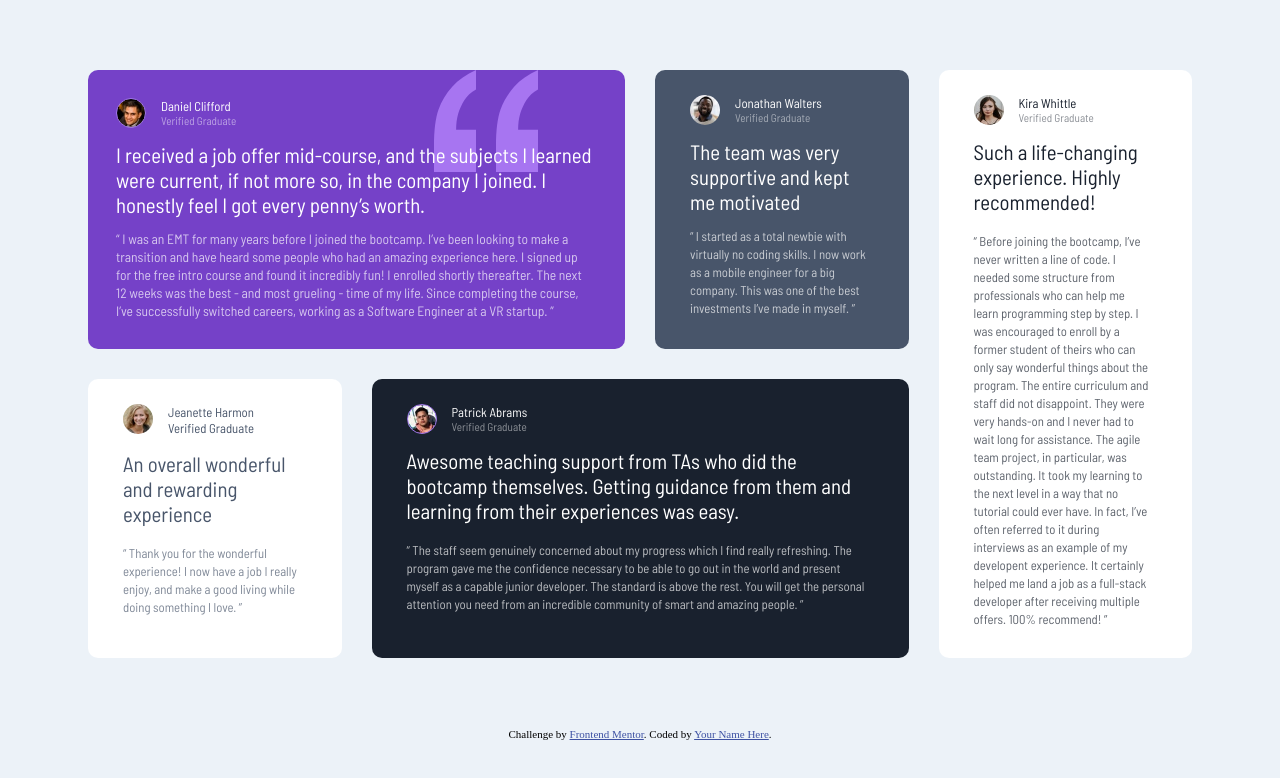
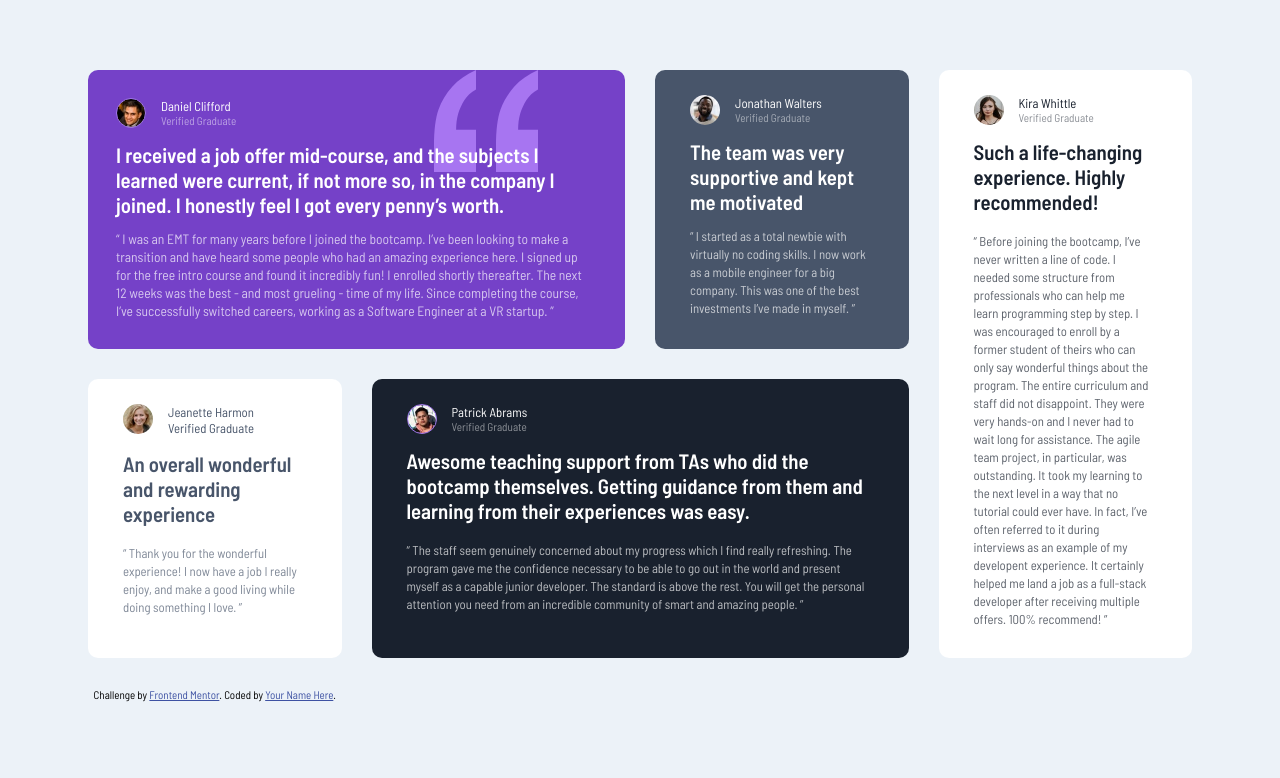
Before and after one commit to DawidMTX/testimonials-grid-section-main, a plain HTML site: page index.html in a window 1280 px wide. Drawn offline with Linux system fonts and the light colour scheme.

Commit message:
fix bugs in html and css

```diff
--- a/index.html
+++ b/index.html
@@ -22,10 +22,10 @@
           <div class="container-1__person__name">Daniel Clifford</div>
           <div class="container-1__person__verified">Verified Graduate</div>
       </div>
-      <div class="container-1__description">
+      <h2 class="container-1__description">
           I received a job offer mid-course, and the subjects I learned were current, if not more so,
           in the company I joined. I honestly feel I got every penny’s worth.
-      </div>
+      </h2>
       <div class="container-1__quote">
           “ I was an EMT for many years before I joined the bootcamp. I’ve been looking to make a
           transition and have heard some people who had an amazing experience here. I signed up
@@ -40,9 +40,9 @@
           <div class="container-2__person__name">Jonathan Walters</div>
           <div class="container-2__person__verified">Verified Graduate</div>
       </div>
-      <div class="container-2__description">
+      <h2 class="container-2__description">
           The team was very supportive and kept me motivated
-      </div>
+      </h2>
       <div class="container-2__quote">
           “ I started as a total newbie with virtually no coding skills. I now work as a mobile engineer
           for a big company. This was one of the best investments I’ve made in myself. ”
@@ -54,9 +54,9 @@
           <div class="container-3__person__name">Jeanette Harmon</div>
           <div class="container-3__person__name">Verified Graduate</div>
       </div>
-      <div class="container-3__description">
+      <h2 class="container-3__description">
           An overall wonderful and rewarding experience
-      </div>
+      </h2>
       <div class="container-3__quote">
           “ Thank you for the wonderful experience! I now have a job I really enjoy, and make a good living
           while doing something I love. ”
@@ -68,10 +68,10 @@
           <div class="container-4__person__name">Patrick Abrams</div>
           <div class="container-4__person__verified">Verified Graduate</div>
       </div>
-      <div class="container-4__description">
+      <h2 class="container-4__description">
           Awesome teaching support from TAs who did the bootcamp themselves. Getting guidance from them and
           learning from their experiences was easy.
-      </div>
+      </h2>
       <div class="container-4__quote">
           “ The staff seem genuinely concerned about my progress which I find really refreshing. The program
           gave me the confidence necessary to be able to go out in the world and present myself as a capable
@@ -85,9 +85,9 @@
           <div class="container-5__person__name">Kira Whittle</div>
           <div class="container-5__person__verified">Verified Graduate</div>
       </div>
-      <div class="container-5__description">
+      <h2 class="container-5__description">
           Such a life-changing experience. Highly recommended!
-      </div>
+      </h2>
       <div class="container-5__quote">
        “ Before joining the bootcamp, I’ve never written a line of code. I needed some structure from
       professionals who can help me learn programming step by step. I was encouraged to enroll by a former
@@ -99,10 +99,11 @@
       100% recommend! ”
       </div>
     </section>
+    <div class="attribution">
+      Challenge by <a href="https://www.frontendmentor.io?ref=challenge" target="_blank">Frontend Mentor</a>.
+      Coded by <a href="#">Your Name Here</a>.
+    </div>
 </main>
-  <div class="attribution">
-    Challenge by <a href="https://www.frontendmentor.io?ref=challenge" target="_blank">Frontend Mentor</a>.
-    Coded by <a href="#">Your Name Here</a>.
-  </div>
+
 </body>
 </html>
--- a/style.css
+++ b/style.css
@@ -186,7 +186,8 @@ main{
         grid-template-areas:
             "first-area first-area second-area fifth-area"
             "third-area fourth-area fourth-area fifth-area";
-            grid-gap: 30px;
+        grid-gap: 30px;
+        margin:165px auto;
     }
 
     .container-1{
```
